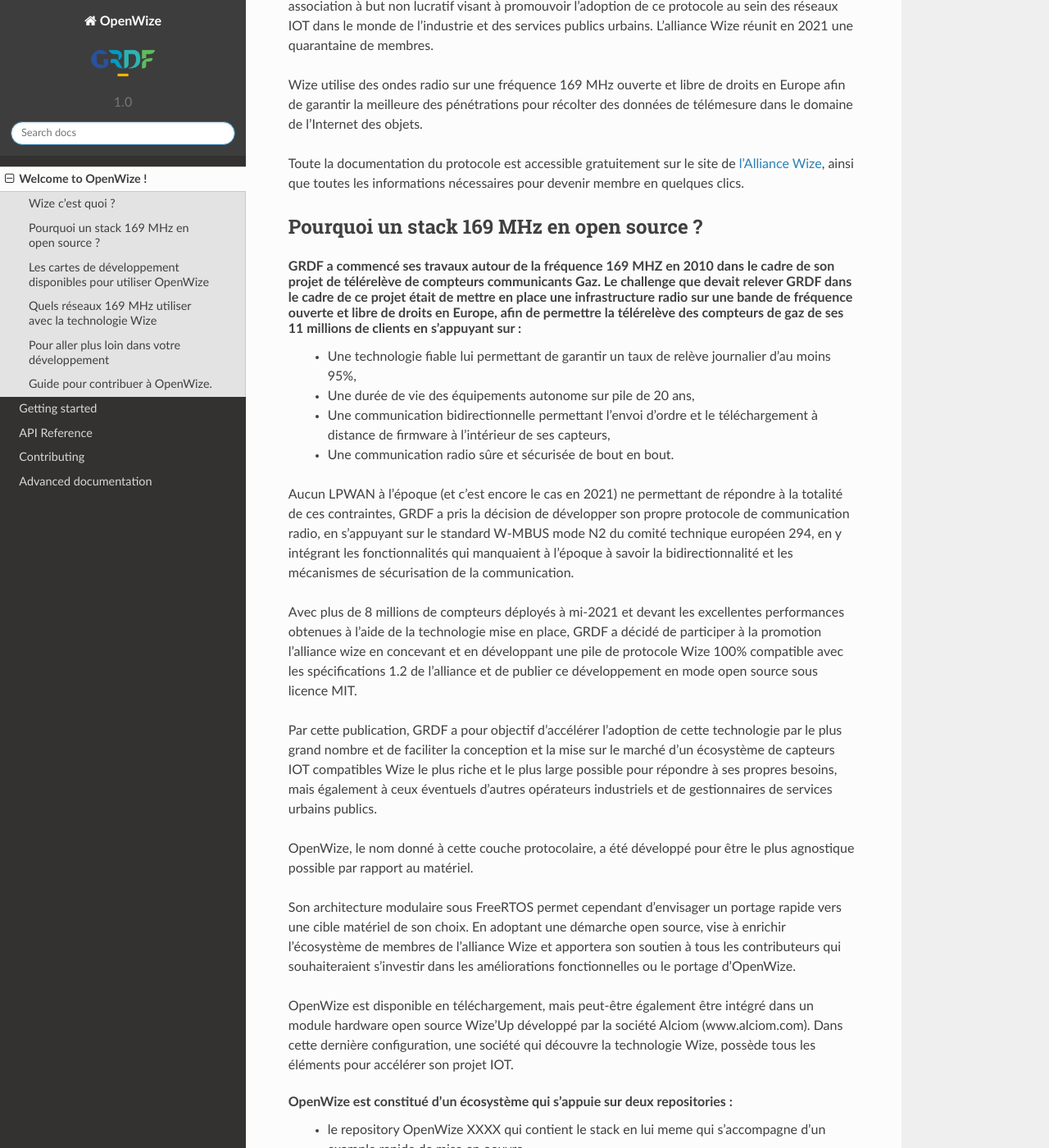
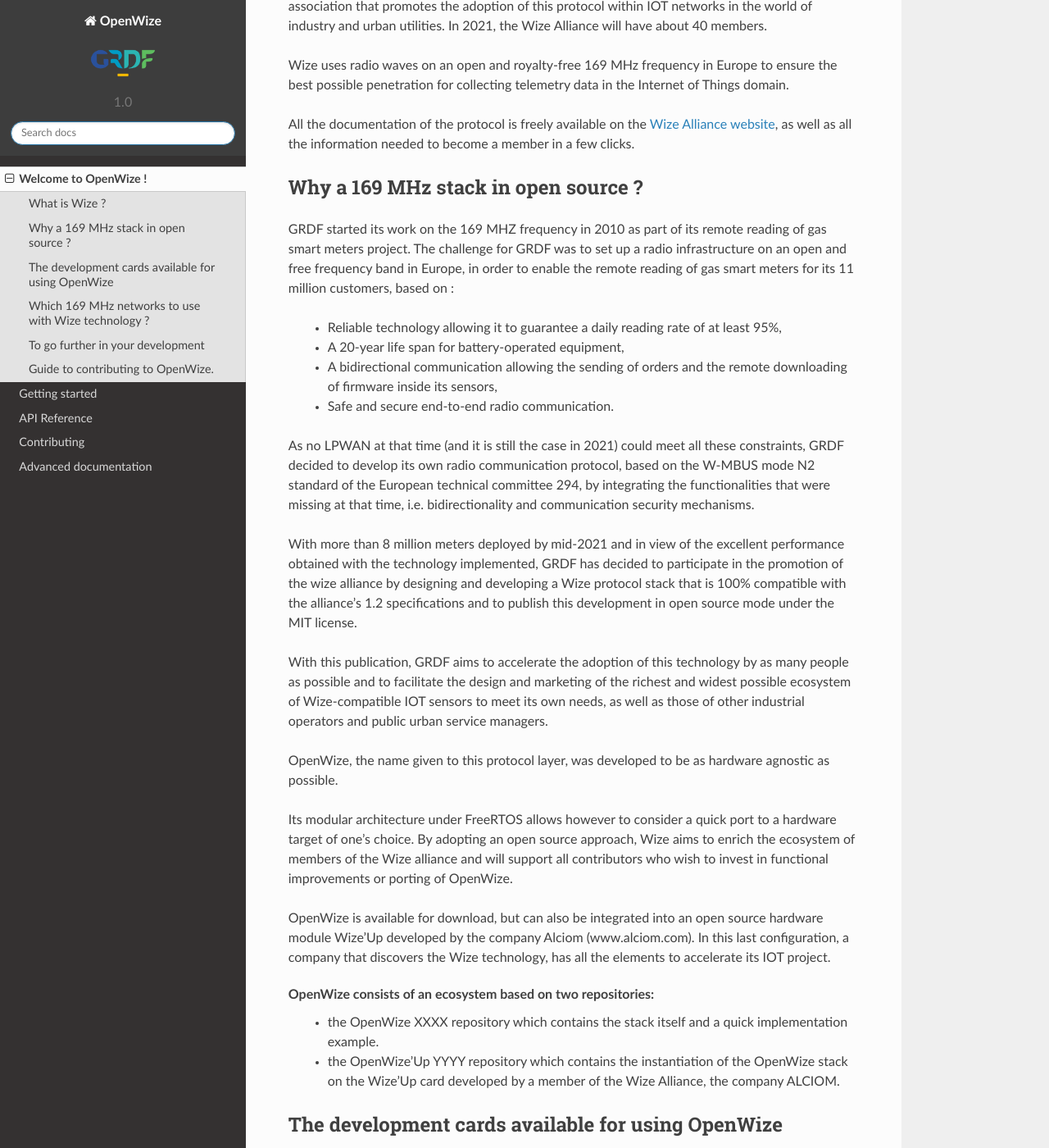
Before and after one commit to WizeEveryWhere/OpenWize, a Sphinx documentation site: the page built from docs/welcome.rst, in a window 1280 px wide and 1400 px high, scrolled down 340 px. Shown: the whole window at 82% size. Built offline with Sphinx 7.4.7 and the Read the Docs theme 2.0.0, drawn with Linux system fonts in a browser that asks for light colours; some of the changed text lies outside the part shown.

Commit message:
[DOC] English translation

```diff
--- a/docs/welcome.rst
+++ b/docs/welcome.rst
@@ -4,48 +4,49 @@
 Welcome to OpenWize !
 ************************
 
-Wize c’est quoi ?
+What is Wize ?
 =================
 
-Lancé en mars 2017 par GRDF, Suez et Sagemcom, Wize est un protocole ouvert dont le principe repose sur une communication à distance basse consommation, bas débit (entre 1200 et 6400 bits/s) et longue portée.
+Launched in March 2017 by GRDF, Suez and Sagemcom, Wize is an open protocol whose principle is based on low-power, low-bitrate (between 1200 and 6400 bits/s) and long-range remote communication.
 
-Les spécifications du protocole Wize sont maintenues au sein de l’alliance Wize qui est une association à but non lucratif visant à promouvoir l’adoption de ce protocole au sein des réseaux IOT dans le monde de l’industrie et des services publics urbains. L’alliance Wize réunit en 2021 une quarantaine de membres.
+The Wize protocol specifications are maintained within the Wize Alliance, which is a non-profit association that promotes the adoption of this protocol within IOT networks in the world of industry and urban utilities. In 2021, the Wize Alliance will have about 40 members.
 
-Wize utilise des ondes radio sur une fréquence 169 MHz ouverte et libre de droits en Europe afin de garantir la meilleure des pénétrations pour récolter des données de télémesure dans le domaine de l’Internet des objets.
+Wize uses radio waves on an open and royalty-free 169 MHz frequency in Europe to ensure the best possible penetration for collecting telemetry data in the Internet of Things domain.
 
-Toute la documentation du protocole est accessible gratuitement sur le site de `l’Alliance Wize <https:\\www.wize-alliance.com>`_, ainsi que toutes les informations nécessaires pour devenir membre en quelques clics.
+All the documentation of the protocol is freely available on the `Wize Alliance website <https:\\www.wize-alliance.com>`_, as well as all the information needed to become a member in a few clicks.
 
-Pourquoi un stack 169 MHz en open source ?
+Why a 169 MHz stack in open source ?
 ==========================================
 
-GRDF a commencé ses travaux autour de la fréquence 169 MHZ en 2010 dans le cadre de son projet de télérelève de compteurs communicants Gaz. Le challenge que devait relever GRDF dans le cadre de ce projet était de mettre en place une infrastructure radio sur une bande de fréquence ouverte et libre de droits en Europe, afin de permettre la télérelève des compteurs de gaz de ses 11 millions de clients en s’appuyant sur :
- * Une technologie fiable lui permettant de garantir un taux de relève journalier d’au moins 95%,
- * Une durée de vie des équipements autonome sur pile de 20 ans,
- * Une communication bidirectionnelle permettant l’envoi d’ordre et le téléchargement à distance de firmware à l’intérieur de ses capteurs,
- * Une communication radio sûre et sécurisée de bout en bout.
+GRDF started its work on the 169 MHZ frequency in 2010 as part of its remote reading of gas smart meters project. The challenge for GRDF was to set up a radio infrastructure on an open and free frequency band in Europe, in order to enable the remote reading of gas smart meters for its 11 million customers, based on :
 
-Aucun LPWAN à l’époque (et c’est encore le cas en 2021) ne permettant de répondre à la totalité de ces contraintes, GRDF a pris la décision de développer son propre protocole de communication radio, en s’appuyant sur le standard W-MBUS mode N2 du comité technique européen 294, en y intégrant les fonctionnalités qui manquaient à l’époque à savoir la bidirectionnalité et les mécanismes de sécurisation de la communication.
+ * Reliable technology allowing it to guarantee a daily reading rate of at least 95%,
+ * A 20-year life span for battery-operated equipment,
+ * A bidirectional communication allowing the sending of orders and the remote downloading of firmware inside its sensors,
+ * Safe and secure end-to-end radio communication.
 
-Avec plus de 8 millions de compteurs déployés à mi-2021 et devant les excellentes performances obtenues à l’aide de la technologie mise en place, GRDF a décidé de participer à la promotion l’alliance wize en concevant et en développant une pile de protocole Wize 100% compatible avec les spécifications 1.2 de l’alliance et de publier ce développement en mode open source sous licence MIT.
+As no LPWAN at that time (and it is still the case in 2021) could meet all these constraints, GRDF decided to develop its own radio communication protocol, based on the W-MBUS mode N2 standard of the European technical committee 294, by integrating the functionalities that were missing at that time, i.e. bidirectionality and communication security mechanisms.
 
-Par cette publication, GRDF a pour objectif d’accélérer l’adoption de cette technologie par le plus grand nombre et de faciliter la conception et la mise sur le marché d’un écosystème de capteurs IOT compatibles Wize le plus riche et le plus large possible pour répondre à ses propres besoins, mais également à ceux éventuels d’autres opérateurs industriels et de gestionnaires de services urbains publics.
+With more than 8 million meters deployed by mid-2021 and in view of the excellent performance obtained with the technology implemented, GRDF has decided to participate in the promotion of the wize alliance by designing and developing a Wize protocol stack that is 100% compatible with the alliance's 1.2 specifications and to publish this development in open source mode under the MIT license.
 
-OpenWize, le nom donné à cette couche protocolaire, a été développé pour être le plus agnostique possible par rapport au matériel.
+With this publication, GRDF aims to accelerate the adoption of this technology by as many people as possible and to facilitate the design and marketing of the richest and widest possible ecosystem of Wize-compatible IOT sensors to meet its own needs, as well as those of other industrial operators and public urban service managers.
 
-Son architecture modulaire sous FreeRTOS permet cependant d’envisager un portage rapide vers une cible matériel de son choix. En adoptant une démarche open source, vise à enrichir l’écosystème de membres de l’alliance Wize et apportera son soutien à tous les contributeurs qui souhaiteraient s’investir dans les améliorations fonctionnelles ou le portage d’OpenWize.
+OpenWize, the name given to this protocol layer, was developed to be as hardware agnostic as possible.
 
-OpenWize est disponible en téléchargement, mais peut-être également être intégré dans un module hardware open source Wize’Up développé par la société Alciom (www.alciom.com). Dans cette dernière configuration, une société qui découvre la technologie Wize, possède tous les éléments pour accélérer son projet IOT.
+Its modular architecture under FreeRTOS allows however to consider a quick port to a hardware target of one's choice. By adopting an open source approach, Wize aims to enrich the ecosystem of members of the Wize alliance and will support all contributors who wish to invest in functional improvements or porting of OpenWize.
 
-OpenWize est constitué d'un écosystème qui s'appuie sur deux repositories :
- * le repository OpenWize XXXX qui contient le stack en lui meme qui s'accompagne d'un example rapide de mise en oeuvre.
- * le repository OpenWize'Up YYYY qui contient l'instanciation du stack OpenWize sur la carte Wize'Up développée par un membre de l'Alliance Wize, la société ALCIOM.
+OpenWize is available for download, but can also be integrated into an open source hardware module Wize'Up developed by the company Alciom (www.alciom.com). In this last configuration, a company that discovers the Wize technology, has all the elements to accelerate its IOT project.
+
+OpenWize consists of an ecosystem based on two repositories:
+ * the OpenWize XXXX repository which contains the stack itself and a quick implementation example.
+ * the OpenWize'Up YYYY repository which contains the instantiation of the OpenWize stack on the Wize'Up card developed by a member of the Wize Alliance, the company ALCIOM.
 
 
 
-Les cartes de développement disponibles pour utiliser OpenWize
+The development cards available for using OpenWize
 ==============================================================
 
-Wize’up : un module Wize haute performances et ouvert, la solution idéale pour développer simplement un produit compatible avec les réseaux LPWAN très longue distance Wize.
+Wize'up: a high performance and open Wize module, the ideal solution to simply develop a product compatible with Wize LPWANs.
 
 .. . figure:: pics/wize-up_board.png
 ..   :align: center
@@ -56,58 +57,58 @@
 .. figure:: pics/wize-up_base-board.png
    :align: center
 
-   La carte Wize'Up montée sur sa carte de base
+   The Wize'Up card mounted on its base card
 
 
-Wize’Up est le fruit d’un appel à projet de l’alliance wize, dans lequel les sociétés Alciom et GRDF ont réunies leurs savoirs-faires et expertises pour offrir une solution clés en main d’accélération de projets IOT. Le concept est de fournir un module de communication équipé d’OpenWize, facilement intégrable dans un nouveau design hardware. Ce module s’interface facilement via une liaison UART par l’intermédiaire d’un ensemble de commandes AT. Pour plus d’information sur `Wize’Up <https://www.alciom.com/nos-métiers/produits/wizeup/>`_
+Wize'Up is the result of a call for projects from the wize alliance, in which Alciom and GRDF have combined their skills and expertise to offer a turnkey solution for accelerating IOT projects. The concept is to provide a communication module equipped with OpenWize, easily integrated into a new hardware design. This module interfaces easily via a UART link through a set of AT commands. For more information on `Wize’Up <https://www.alciom.com/nos-métiers/produits/wizeup/>`_
 
 
-Pour plus d'information sur la mise en oeuvre du stack OpenWize sur la carte Wize'Up : (rajouter lien car l'index du readTheDocs de OpenWize'Up)
+For more information on the implementation of the OpenWize stack on the Wize'Up map : (rajouter lien car l'index du readTheDocs de OpenWize'Up)
 
 
-Vous trouverez également au paragraphe **add_link** un example simple d'utilisation d'OpenWize sur une carte de démonstration STM Nucléo L476RG qui ne possède pas de transceiver RF (la trame sort sur une UART de la carte).
+You will also find in the **add_link** paragraph a simple example of using OpenWize on a Nucléo L476RG STM demonstration board that does not have an RF transceiver (the frame is output on a UART on the board).
 
 
-Quels réseaux 169 MHz utiliser avec la technologie Wize
+Which 169 MHz networks to use with Wize technology ?
 =======================================================
 
-Wize est une technologie utilisable en mode « dédié » et en mode « opéré ».
+Wize is a technology that can be used in both "dedicated" and "operated" modes.
 
-En mode « dédié », un client décide d’installer sa propre infrastructure de concentrateurs Wize et s’enregistre en tant qu’opérateur auprès de l’alliance wize. Si vous développez un produit pour un client de ce type, votre client votre communiquera toutes les informations nécessaires pour l’enregistrement de votre produit sur son réseau.
+In "dedicated" mode, a customer decides to install its own infrastructure of Wize hubs and registers as an operator with the wize alliance. If you develop a product for such a customer, your customer will provide you with all the necessary information to register your product on their network.
 
-En mode « opéré », un client décide d’utiliser le réseau d’un opérateur existant afin de faire remonter les données de ses capteurs vers son système d’information. Si vous développez un produit pour un client de ce type, votre client doit vous mettre en relation avec l’opérateur wize qu’il a sélectionné afin que vous puissiez enregistrer votre produit sur son réseau. La liste des opérateurs wize ainsi que les points de contacts associés sont disponibles sur le site de l’alliance.
+In "operated" mode, a customer decides to use the network of an existing operator to send data from its sensors to its information system. If you develop a product for a customer of this type, your customer must put you in touch with the wize operator he has selected so that you can register your product on his network. The list of wize operators as well as the associated contact points are available on the alliance's website.
 
-A noter qu’à partir de la version 1.2, pour faciliter le développement de produit wize, l’alliance wize a introduit le concept Wiz’One qui permet de faire transiter ponctuellement des données sur tous les réseaux wize compatibles 1.2 à des fins de tests unitaires ou d’intégration. Le support de Wiz’One est dépendant de l’opérateur et peut-être associé à certaines restrictions en terme de fonctionnalités.
+Note that from version 1.2, to facilitate the development of wize products, the wize alliance has introduced the Wiz'One concept which allows data to be transmitted on all 1.2 compatible wize networks for unit testing or integration purposes. Wiz'One support is operator dependent and may be associated with certain restrictions in terms of functionality.
 
 
-Pour aller plus loin dans votre développement
+To go further in your development
 =============================================
 
 
-Besoin d'aider ?
-Vous pouvez contacter ....
+Need to help?
+You can contact ....
 
 
-Guide pour contribuer à OpenWize.
+Guide to contributing to OpenWize.
 =================================
 
-Les contributions à OpenWize – Bugs fix, ajout de nouvel fonctionnalités, ajout de documentation, ajouts d’exemples – sont les bienvenus. Ces contributions doivent s’effectuer sous la forme de Github Pull Request.
+Contributions to OpenWize - bug fixes, adding new features, adding documentation, adding examples - are welcome. These contributions should be made in the form of a Github Pull Request.
 
-Prés-requis pour contribuer : (:ref:`Contribuer<Contributing>`)
- * Contribution sous la même licence que celle d’OpenWize.
- * Votre code doit être conforme au style de développement d’OpenWize (:ref:`Guide de l'écriture du code<Coding Style Guide>`)
- * Votre code doit être conforme au style de documentation d’OpenWize (:ref:`Guide de documentation<Documentation Guide>`)
- * Votre code doit être suffisamment documenter pour que sa structure soit facilement compréhensible.
- * Votre code est-il accompagné d’une documentation ou d’exemples qui permettent d’en comprendre facilement l’utilisation.
- * Les commentaires de votre code et votre documentation sont-ils écrits en anglais.
+Prerequisites to contribute: (:ref:`Contribuer<Contributing>`)
+ * Contributed under the same license as OpenWize.
+ * Your code must conform to the OpenWize development style (:ref:`Guide de l'écriture du code<Coding Style Guide>`)
+ * Your code must conform to the OpenWize documentation style (:ref:`Documentation Guide<Documentation Guide>`)
+ * Your code must be sufficiently documented so that its structure is easily understood.
+ * Is your code accompanied by documentation or examples that make it easy to understand its use?
+ * Are your code comments and documentation written in English ?
 
 
 ..
-   User Guide de l'écriture du code
+   User Guide to Writing Code
    --------------------------------
    TBD
 
-   Si vous n’êtes pas sûr de l’ensemble de ces points, n’hésitez pas à ouvrir un issue sur le repository d'OpenWize pour nous poser vos questions.
+   If you are unsure about any of these points, feel free to open an issue on the OpenWize repository to ask us your questions.
 
 .. *****************************************************************************
 .. references
```
